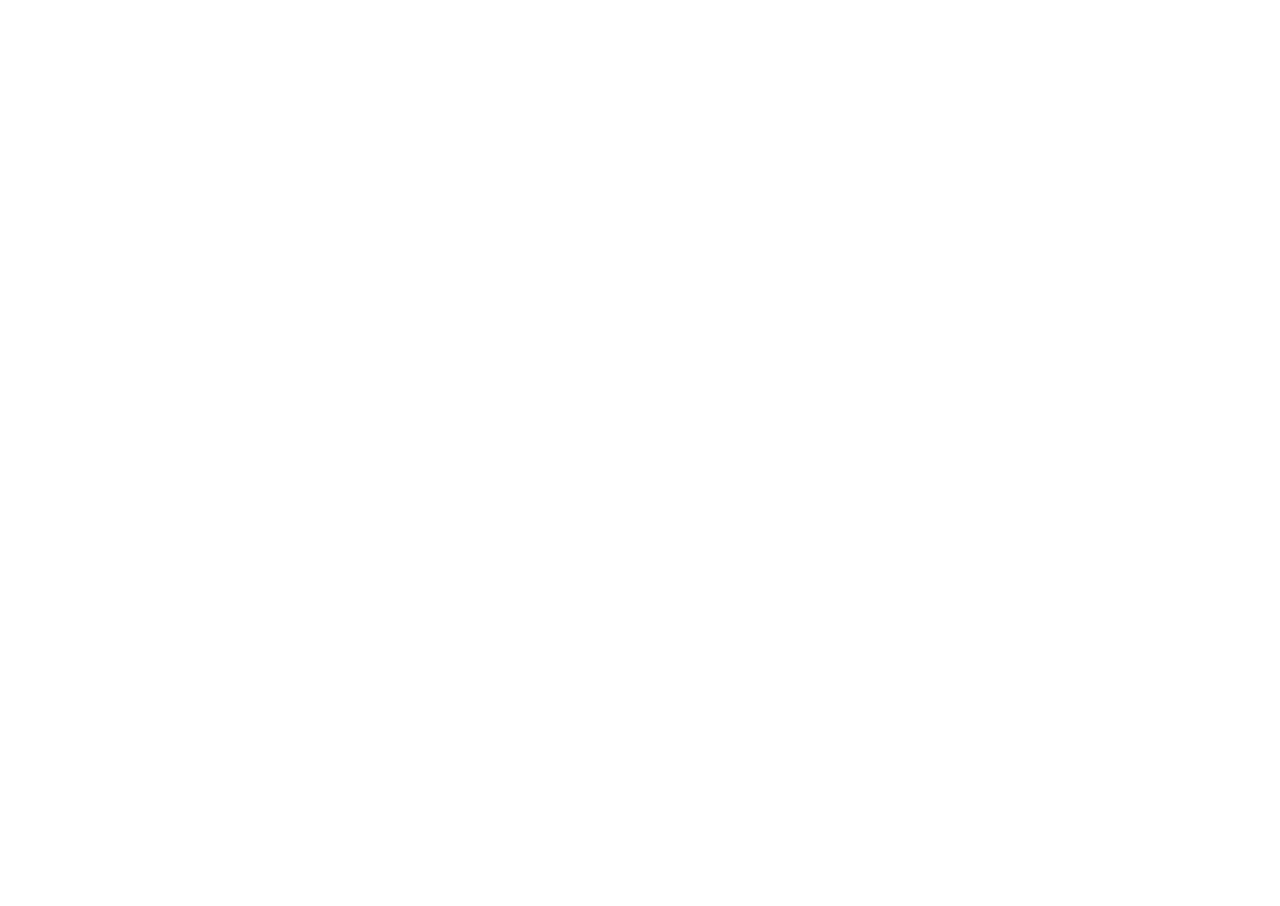
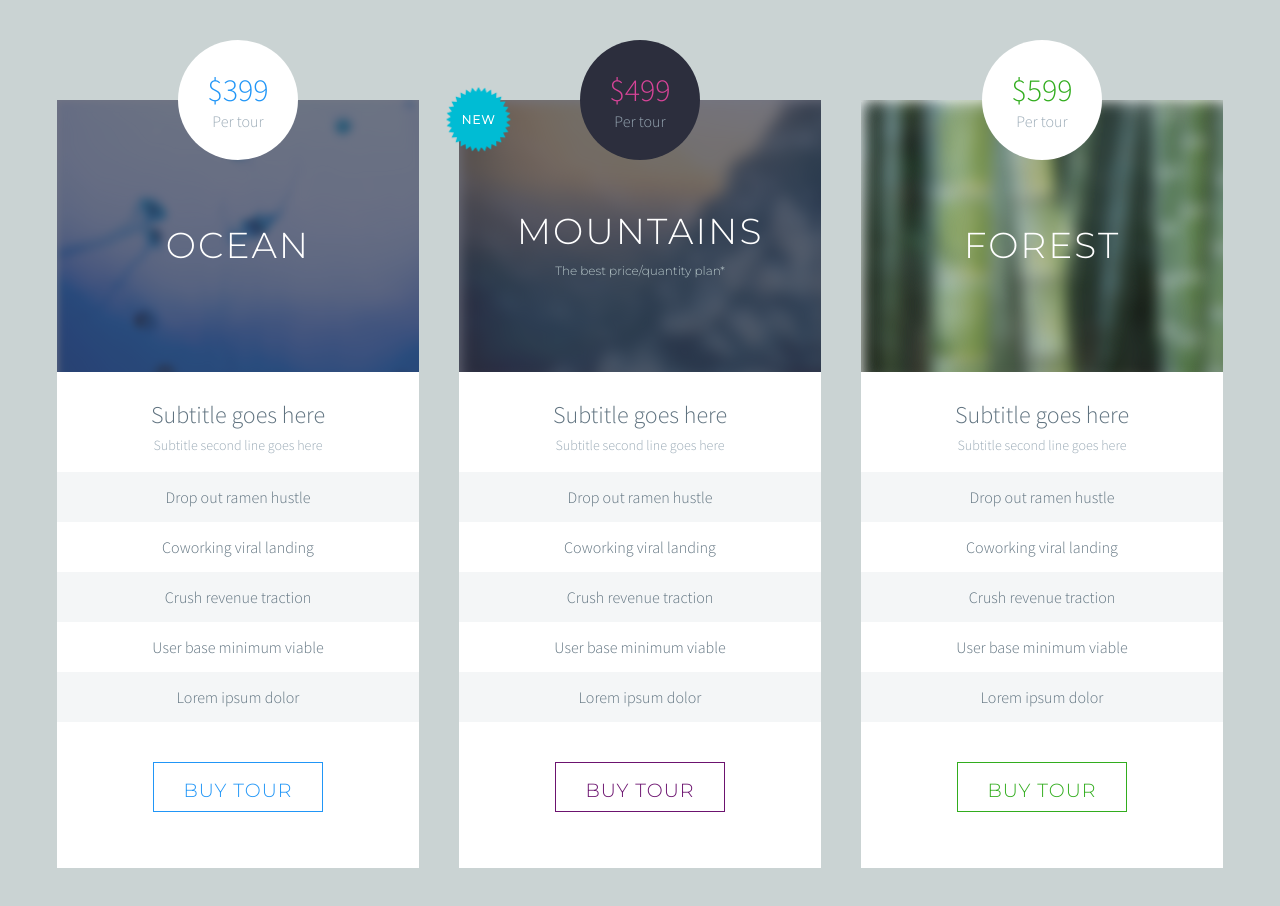
Before and after one commit to oanh911/FE_Intern, a plain HTML site: page PriceTable/index.html in a window 1280 px wide. Before the commit the page ends 800 px from the top, so only its background shows below. Drawn offline with Linux system fonts and the light colour scheme.

Commit message:
price table 1

```diff
--- a/PriceTable/index.html
+++ b/PriceTable/index.html
@@ -4,9 +4,94 @@
   <meta charset="UTF-8">
   <meta http-equiv="X-UA-Compatible" content="IE=edge">
   <meta name="viewport" content="width=device-width, initial-scale=1.0">
-  <title>Document</title>
+  <title>Price Table</title>
+  <link href="./style.css" rel="stylesheet">
+  <link rel="preconnect" href="https://fonts.googleapis.com">
+  <link rel="preconnect" href="https://fonts.gstatic.com" crossorigin>
+  <link
+    href="https://fonts.googleapis.com/css2?family=Karma:wght@300&family=Nunito:wght@300&family=Source+Sans+Pro:wght@300&display=swap"
+    rel="stylesheet">
+  <link rel="preconnect" href="https://fonts.googleapis.com">
+  <link rel="preconnect" href="https://fonts.gstatic.com" crossorigin>
+  <link
+    href="https://fonts.googleapis.com/css2?family=Karma:wght@300&family=Montserrat:wght@300&family=Nunito:wght@300&family=Source+Sans+Pro:wght@300&display=swap"
+    rel="stylesheet">
 </head>
 <body>
+  <main>
+    <div class="tour-ocean">
+      <div class="tour-price">
+        <p><span style="color: #2196f7;">$399</span><br>Per tour</p>
+      </div>
+      <div class="tour-name" style="background: url(./images/ocean.png);">
+        <div class="background-opacity"></div>
+        <p>OCEAN</p>
+      </div>
+      <div class="tour-infor">
+        <div class="tour-subtitle">
+          <p>Subtitle goes here</p>
+          <p>Subtitle second line goes here</p>
+        </div>
+        <div class="list-detail">
+          <p class="odd-item">Drop out ramen hustle</p>
+          <p class="even-item">Coworking viral landing</p>
+          <p class="odd-item">Crush revenue traction</p>
+          <p class="even-item">User base minimum viable</p>
+          <p class="odd-item">Lorem ipsum dolor</p>
+        </div>
+        <button>BUY TOUR</button>
+      </div>
+    </div>
 
+    <div class="tour-mountain">
+      <div class="new-mark">
+        <p style="margin-top: 8px;">NEW</p>
+      </div>
+      <div class="tour-price">
+        <p><span style="color: #d74498;">$499</span><br>Per tour</p>
+      </div>
+      <div class="tour-name" style="background: url(./images/mountain.png);">
+        <div class="background-opacity"></div>
+        <p style="top: 35%;">MOUNTAINS</p>
+        <p style="font-size: 12px; line-height: 25px; color: #b6c6c9; top: 58%; letter-spacing: normal;">The best price/quantity plan*</p>
+      </div>
+      <div class="tour-infor">
+        <div class="tour-subtitle">
+          <p>Subtitle goes here</p>
+          <p>Subtitle second line goes here</p>
+        </div>
+        <div class="list-detail">
+          <p class="odd-item">Drop out ramen hustle</p>
+          <p class="even-item">Coworking viral landing</p>
+          <p class="odd-item">Crush revenue traction</p>
+          <p class="even-item">User base minimum viable</p>
+          <p class="odd-item">Lorem ipsum dolor</p>
+        </div>
+        <button>BUY TOUR</button>
+      </div>
+    </div>
+
+    <div class="tour-forest">
+      <div class="tour-price">
+        <p><span style="color: #32ad1e">$599</span><br>Per tour</p>
+      </div>
+      <div class="tour-name" style="background: url(./images/forest.png);">
+        <p>FOREST</p>
+      </div>
+      <div class="tour-infor">
+        <div class="tour-subtitle">
+          <p>Subtitle goes here</p>
+          <p>Subtitle second line goes here</p>
+        </div>
+        <div class="list-detail">
+          <p class="odd-item">Drop out ramen hustle</p>
+          <p class="even-item">Coworking viral landing</p>
+          <p class="odd-item">Crush revenue traction</p>
+          <p class="even-item">User base minimum viable</p>
+          <p class="odd-item">Lorem ipsum dolor</p>
+        </div>
+        <button>BUY TOUR</button>
+      </div>
+  </main>
 </body>
 </html>
--- a/PriceTable/style.css
+++ b/PriceTable/style.css
@@ -0,0 +1,190 @@
+body {
+  margin: 0;
+  padding: 0;
+  font-family: "Source Sans Pro";
+  background-color: #CAD3D3;
+  box-sizing: border-box;
+}
+
+main {
+  margin: auto;
+  display: flex;
+  flex-direction: row;
+  justify-content: center;
+}
+
+main > div[class|="tour"] {
+  width: 362px;
+  height: 768px;
+  margin: 100px 20px;
+  position: relative;
+  background-color: white;
+  text-align: center;
+}
+
+.tour-price {
+  z-index: 1;
+  position: absolute;
+  left: 50%;
+  transform: translate(-50%, -50%);
+  width: 120px;
+  height: 120px;
+  border-radius: 50%;
+  background-color: white;
+}
+
+.tour-price span {
+  font-size: 32px;
+  line-height: 37px;
+}
+
+.tour-price > p {
+  font-size: 16px;
+  line-height: 25px;
+  color: #99a9b5;
+  font-weight: 400;
+  transform: translateY(25%);
+}
+
+.tour-mountain .tour-price {
+  background-color: #2C2E3D;
+  color: #99A9B5;
+}
+
+.tour-name {
+  position: relative;
+  width: 362px;
+  height: 272px;
+}
+
+.tour-name p {
+  position: absolute;
+  top: 40%;
+  left: 50%;
+  transform: translate(-50%, -50%);
+  font-size: 36px;
+  letter-spacing: 2px;
+  line-height: 50px;
+  color: #ffffff;
+  font-family: "Montserrat";
+}
+
+.background-opacity {
+  position: absolute;
+  width: 362px;
+  height: 272px;
+  background-color: #393d50;
+  opacity: 0.7;
+}
+
+
+.tour-subtitle > p:first-child {
+  font-size: 24px;
+  line-height: 37px;
+  color: #5f727f;
+  margin-block-end: 0;
+}
+
+.tour-subtitle > p + p {
+  font-size: 14px;
+  line-height: 25px;
+  color: #99a9b5;
+  font-weight: 400;
+  margin-block-start: 0;
+}
+
+.list-detail p {
+  font-size: 16px;
+  line-height: 50px;
+  color: #5f727f;
+  font-weight: 400;
+  margin-block-end: 0;
+  margin-block-start: 0;
+}
+
+p.odd-item {
+  background-color: #F4F6F7;
+}
+
+button {
+  margin-top: 40px;
+  width: 170px;
+  height: 50px;
+  font-size: 19px;
+  letter-spacing: 1px;
+  line-height: 54px;
+  font-family: "Montserrat";
+  background-color: white;
+}
+
+.tour-ocean button {
+  border: 1px solid #2196f7;
+  color: #2196f7;
+}
+
+.tour-ocean button:active {
+  background-color: #2196f7;
+  color: white;
+}
+
+.tour-mountain button {
+  border: 1px solid #6c136f;
+  color: #6c136f;
+}
+
+.tour-mountain button:active {
+  background-color: #6c136f;
+  color: white;
+}
+
+.tour-forest button {
+  border: #32ad1e solid 1px;
+  color: #32ad1e;
+}
+
+.tour-forest button:active {
+  background-color: #32ad1e;
+  color: white;
+}
+
+.tour-mountain .new-mark {
+  background: url(./images/newmark.png) no-repeat;
+  background-size: 65px 65px;
+  width: 65px;
+  height: 65px;
+  position: absolute;
+  z-index: 1;
+  transform: translate(-20%, -20%);
+  font-size: 12px;
+  letter-spacing: 1px;
+  line-height: 50px;
+  color: #ffffff;
+  font-weight: 700;
+  font-family: "Montserrat";
+}
+
+@media screen and (max-width: 1206px){
+  main {
+    flex-direction: column;
+    align-items: center;
+  }
+}
+
+@media screen and (max-width: 384px) {
+  main {
+    flex-direction: column;
+    align-items: center;
+  }
+
+  main > div[class|="tour"]{
+    width: 100%;
+  }
+
+  .tour-name {
+    width: 100%;
+  }
+
+  .background-opacity {
+    width: 100%;
+  }
+}
```
Also changed, not shown: PriceTable/images/forest.png (added), PriceTable/images/mountain.png (added), PriceTable/images/newmark.png (added), PriceTable/images/ocean.png (added).
